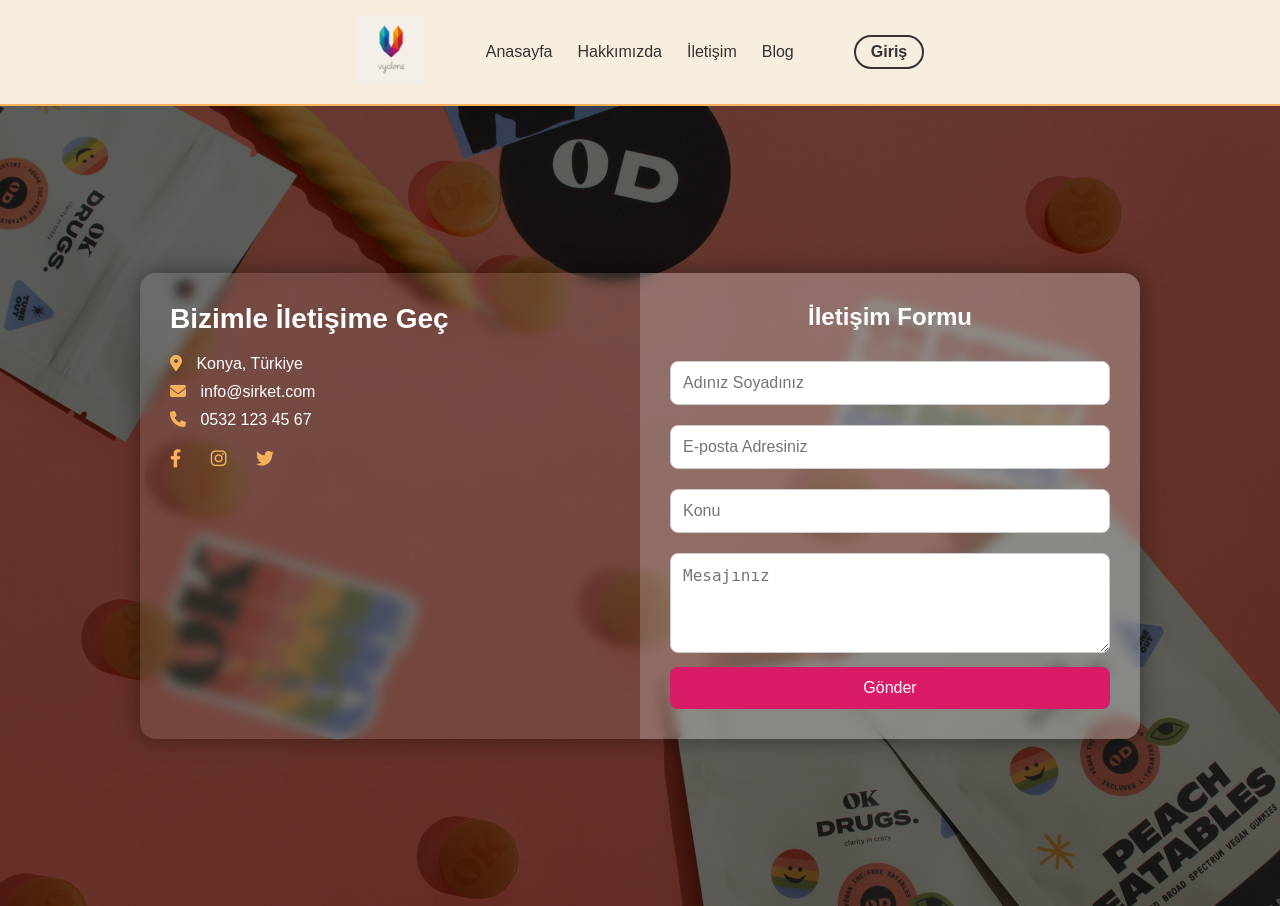
After one commit to aysegulbicil/websitesi, a PHP site: page /pages/iletisim.php in a window 1280 px wide. The commit adds this page. Run offline with PHP 8.4, Linux system fonts and the light colour scheme.

Commit message:
includes

```diff
--- a/includes/header.php
+++ b/includes/header.php
@@ -6,21 +6,23 @@
   <meta charset="UTF-8" />
   <meta name="viewport" content="width=device-width, initial-scale=1.0" />
   <title>Header</title>
-  <link rel="stylesheet" href="includes/still.css" />
+ <link rel="stylesheet" href="/websitesi/includes/still.css" />
+ <link rel="stylesheet" href="https://cdnjs.cloudflare.com/ajax/libs/font-awesome/6.4.0/css/all.min.css">
 </head>
 <body>
   <header class="main-header">
     <div class="logo">
-    <img src="includes/aa.jpg" alt="Clarity Logo" />
+    <img src="/websitesi/includes/aa.jpg" alt="Clarity Logo" />
     </div>
     <nav class="nav-links">
-  <a href="anasayfa.html">Anasayfa</a>
-  <a href="hakkimizda.html">Hakkımızda</a>
-  <a href="iletisim.html">İletişim</a>
-  <a href="blog.html">Blog</a>
+  <a href="anasayfa.php">Anasayfa</a>
+  <a href="hakkimizda.php">Hakkımızda</a>
+ <a href="/websitesi/pages/iletisim.php">İletişim</a>
+
+  <a href="blog.php">Blog</a>
 </nav>
     <div class="header-actions">
-      <a href="bos.php" class="login-btn">Giriş</a>
+      <a href="/websitesi/pages/giris.php" class="login-btn">Giriş</a>
     </div>
   </header>
 
--- a/includes/still.css
+++ b/includes/still.css
@@ -58,3 +58,225 @@
   color: white;
   text-decoration: none;
 }
+
+
+.contact-wrapper {
+  display: flex;
+  flex-wrap: wrap;
+  justify-content: center;
+  align-items: flex-start;
+  padding: 40px;
+  background-color: #f8eee0;
+  gap: 40px;
+}
+.contact-image {
+  flex: 1 1 400px;
+  max-width: 500px;
+}
+
+.image-box {
+  max-width: 1000px;  /* 500'den 700'e çıkardık */
+  height: 420px;     /* isterseniz sınır koyabilirsiniz */
+  overflow: hidden;
+  border-radius: 12px;
+  box-shadow: 0 0 10px rgba(0,0,0,0.1);
+  display: flex;
+  justify-content: center;
+  align-items: center;
+}
+
+.image-box img {
+   max-width: 100%;
+  max-height: 100%;
+  height: auto;
+  width: auto;
+  display: block;
+}
+
+.contact-form {
+  background-color: rgba(255, 255, 255, 0.85); /* Transparan beyaz */
+    padding: 30px 40px;
+    border-radius: 15px;
+    box-shadow: 0 8px 20px rgba(0,0,0,0.15);
+    width: 100%;
+    max-width: 450px;
+    color: #222;
+}
+
+.contact-form h2 {
+margin-bottom: 20px;
+    font-weight: 700;
+    font-size: 28px;
+    color: #333;
+    text-align: center;
+
+}
+
+.contact-form input,
+.contact-form textarea {
+   width: 100%;
+  padding: 12px 15px;
+  margin: 10px 0;
+  border: 1px solid #ccc;
+  border-radius: 10px;
+  font-size: 16px;
+  font-family: Arial, sans-serif;
+  box-sizing: border-box;
+}
+
+.contact-form textarea {
+resize: vertical;
+  height: 120px;
+}
+
+.contact-form button {
+   width: 100%;
+    padding: 14px 0;
+    border: none;
+    background-color: #d91a66;
+    color: white;
+    font-size: 18px;
+    font-weight: 600;
+    border-radius: 8px;
+    cursor: pointer;
+    transition: background-color 0.3s ease;
+}
+
+.contact-form button:hover {
+  background-color: #a94d44;
+}
+
+.success {
+  background-color: #d4edda;
+    color: #155724;
+    padding: 12px;
+    border-radius: 8px;
+    margin-bottom: 15px;
+    font-weight: 600;
+    text-align: center;
+}
+
+.error {
+ background-color: #f8d7da;
+    color: #721c24;
+    padding: 12px;
+    border-radius: 8px;
+    margin-bottom: 15px;
+    font-weight: 600;
+    text-align: center;
+}
+body, html {
+  height: 100%;
+    font-family: 'Segoe UI', Tahoma, Geneva, Verdana, sans-serif;
+    background-color: #f2f2f2;
+    position: relative;
+}
+.contact-background {
+   position: fixed;
+  top: 200px;
+  left: 0;
+  width: 100%;
+  height: calc(100% - 200px);
+  background-image: url('3.webp');
+  background-size: cover;
+  background-position: center;
+  filter: brightness(0.6);
+  z-index: -1;
+}
+.contact-form-container {
+   height: 100vh;
+    display: flex;
+    justify-content: center;
+    align-items: center;
+    padding: 20px;
+}
+
+@media (max-width: 480px) {
+    .contact-form {
+        padding: 25px 20px;
+        width: 95%;
+    }
+}
+
+* {
+    margin: 0;
+    padding: 0;
+    box-sizing: border-box;
+}
+
+.contact-form input[type="text"],
+.contact-form input[type="email"],
+.contact-form textarea {
+    width: 100%;
+    padding: 12px 15px;
+    margin: 10px 0 15px 0;
+    border: 1.5px solid #ddd;
+    border-radius: 8px;
+    font-size: 16px;
+    font-family: inherit;
+    resize: vertical;
+    transition: border-color 0.3s ease;
+}
+.contact-form input[type="text"]:focus,
+.contact-form input[type="email"]:focus,
+.contact-form textarea:focus {
+    border-color: #aa0b38;
+    outline: none;
+}
+.contact-form textarea {
+    min-height: 110px;
+}
+.contact-form-wrapper {
+    display: flex;
+    justify-content: center;
+    align-items: stretch;
+    width: 100%;
+    max-width: 1000px;
+    background-color: rgba(255,255,255,0.05);
+    border-radius: 15px;
+    overflow: hidden;
+    backdrop-filter: blur(8px);
+    box-shadow: 0 0 25px rgba(0, 0, 0, 0.3);
+}
+.contact-info {
+    flex: 1;
+    background: rgba(0, 0, 0, 0.4);
+    color: white;
+    padding: 40px 30px;
+}
+.contact-info h2 {
+    font-size: 24px;
+    margin-bottom: 20px;
+}
+
+.contact-info p {
+    font-size: 16px;
+    margin: 10px 0;
+}
+
+.contact-info i {
+    margin-right: 10px;
+    color: #f6b25b;
+}
+
+.social-icons {
+    margin-top: 20px;
+}
+
+.social-icons a {
+    margin-right: 15px;
+    color: white;
+    font-size: 18px;
+    text-decoration: none;
+    transition: color 0.3s;
+}
+
+.social-icons a:hover {
+    color: #f6b25b;
+}
+
+@media screen and (max-width: 768px) {
+    .contact-form-wrapper {
+        flex-direction: column;
+    }
+}
--- /dev/null
+++ b/pages/iletisim.php
@@ -0,0 +1,213 @@
+<?php include '../includes/header.php'; ?>
+
+<?php
+if ($_SERVER["REQUEST_METHOD"] == "POST") {
+    try {
+        $pdo = new PDO("mysql:host=localhost;dbname=websitesi", "root", "");
+        $pdo->setAttribute(PDO::ATTR_ERRMODE, PDO::ERRMODE_EXCEPTION);
+
+        $ad = $_POST["ad"];
+        $email = $_POST["email"];
+        $konu = $_POST["konu"];
+        $mesaj = $_POST["mesaj"];
+
+        $sql = "INSERT INTO iletisim (ad, email, konu, mesaj) VALUES (?, ?, ?, ?)";
+        $stmt = $pdo->prepare($sql);
+        $stmt->execute([$ad, $email, $konu, $mesaj]);
+
+        echo "<p class='success'>Mesajınız başarıyla gönderildi.</p>";
+    } catch (PDOException $e) {
+        echo "<p class='error'>Hata: " . $e->getMessage() . "</p>";
+    }
+}
+?>
+
+<!DOCTYPE html>
+<html lang="tr">
+<head>
+  <meta charset="UTF-8">
+  <title>İletişim</title>
+  <style>
+    * {
+      margin: 0;
+      padding: 0;
+      box-sizing: border-box;
+    }
+    body, html {
+      height: 100%;
+      font-family: Arial, sans-serif;
+    }
+    .background {
+      background-image: url('../pages/11.jpg'); /* Arka plan resmi */
+      background-size: cover;
+      background-position: center;
+      height: 100vh;
+      width: 100%;
+      position: relative;
+    }
+    .overlay {
+      position: absolute;
+      top: 0;
+      left: 0;
+      right: 0;
+      bottom: 0;
+      background-color: rgba(0, 0, 0, 0.6); /* karartma efekti */
+      z-index: 1;
+    }
+    .content {
+      position: relative;
+      z-index: 2;
+      display: flex;
+      justify-content: center;
+      align-items: center;
+      height: 100%;
+      padding: 20px;
+      color: white;
+    }
+    .contact-container {
+      display: flex;
+      background-color: rgba(255, 255, 255, 0.1);
+      backdrop-filter: blur(6px);
+      border-radius: 16px;
+      overflow: hidden;
+      max-width: 1000px;
+      width: 100%;
+      box-shadow: 0 0 25px rgba(0, 0, 0, 0.4);
+      flex-wrap: wrap;
+    }
+    .left, .right {
+      flex: 1;
+      min-width: 300px;
+      padding: 30px;
+    }
+    .left {
+      color: white;
+    }
+    .left h2 {
+      font-size: 28px;
+      margin-bottom: 20px;
+    }
+    .left p {
+      margin: 10px 0;
+    }
+    .left i {
+      margin-right: 10px;
+      color: #f6b25b;
+    }
+    .right {
+      background-color: rgba(255, 255, 255, 0.2); /* Daha şeffaf */
+  color: white; /* Yazı rengini beyaz yaptık okunabilirlik için */
+  border-radius: 0 16px 16px 0;
+
+    }
+    .right h2 {
+      margin-bottom: 20px;
+      font-size: 24px;
+      text-align: center;
+    }
+    .right input,
+    .right textarea {
+      width: 100%;
+      padding: 12px;
+      margin: 10px 0;
+      border: 1px solid #ccc;
+      border-radius: 8px;
+      font-size: 16px;
+    }
+    .right textarea {
+      height: 100px;
+      resize: vertical;
+    }
+    .right button {
+      width: 100%;
+      padding: 12px;
+      background-color: #d91a66;
+      color: white;
+      font-size: 16px;
+      border: none;
+      border-radius: 8px;
+      cursor: pointer;
+      transition: background-color 0.3s ease;
+    }
+    .right button:hover {
+      background-color: #a94d44;
+    }
+    .success, .error {
+      position: absolute;
+      top: 10px;
+      left: 50%;
+      transform: translateX(-50%);
+      padding: 10px 20px;
+      border-radius: 8px;
+      font-weight: bold;
+      z-index: 999;
+    }
+    .success {
+      background-color: #d4edda;
+      color: #155724;
+    }
+    .error {
+      background-color: #f8d7da;
+      color: #721c24;
+    }
+  </style>
+  <link rel="stylesheet" href="https://cdnjs.cloudflare.com/ajax/libs/font-awesome/6.4.0/css/all.min.css">
+</head>
+<body>
+
+<div class="background">
+  <div class="overlay"></div>
+  <div class="content">
+    <div class="contact-container">
+
+      <!-- Sol Bilgi -->
+      <div class="left">
+        <h2>Bizimle İletişime Geç</h2>
+        <p><i class="fas fa-map-marker-alt"></i> Konya, Türkiye</p>
+        <p><i class="fas fa-envelope"></i> info@sirket.com</p>
+        <p><i class="fas fa-phone"></i> 0532 123 45 67</p>
+        <div class="social-icons">
+          <a href="#"><i class="fab fa-facebook-f"></i></a>
+          <a href="#"><i class="fab fa-instagram"></i></a>
+          <a href="#"><i class="fab fa-twitter"></i></a>
+        </div>
+      </div>
+
+      <!-- Sağ Form -->
+      <div class="right">
+        <h2>İletişim Formu</h2>
+        <form method="post">
+          <input type="text" name="ad" placeholder="Adınız Soyadınız" required />
+          <input type="email" name="email" placeholder="E-posta Adresiniz" required />
+          <input type="text" name="konu" placeholder="Konu" required />
+          <textarea name="mesaj" placeholder="Mesajınız" required></textarea>
+          <button type="submit">Gönder</button>
+        </form>
+      </div>
+
+    </div>
+  </div>
+</div>
+
+
+<script>
+  // 5 saniye (5000 ms) sonra mesajı gizle
+  setTimeout(function() {
+    const successMsg = document.querySelector('.success');
+    const errorMsg = document.querySelector('.error');
+
+    if(successMsg) {
+      successMsg.style.transition = "opacity 1s ease";
+      successMsg.style.opacity = '0';
+      setTimeout(() => successMsg.style.display = 'none', 1000);
+    }
+    if(errorMsg) {
+      errorMsg.style.transition = "opacity 1s ease";
+      errorMsg.style.opacity = '0';
+      setTimeout(() => errorMsg.style.display = 'none', 1000);
+    }
+  }, 5000);
+</script>
+
+</body>
+</html>
```
Also changed, not shown: pages/giris.php (added, +165 -0 lines), pages/11.jpg (added).
